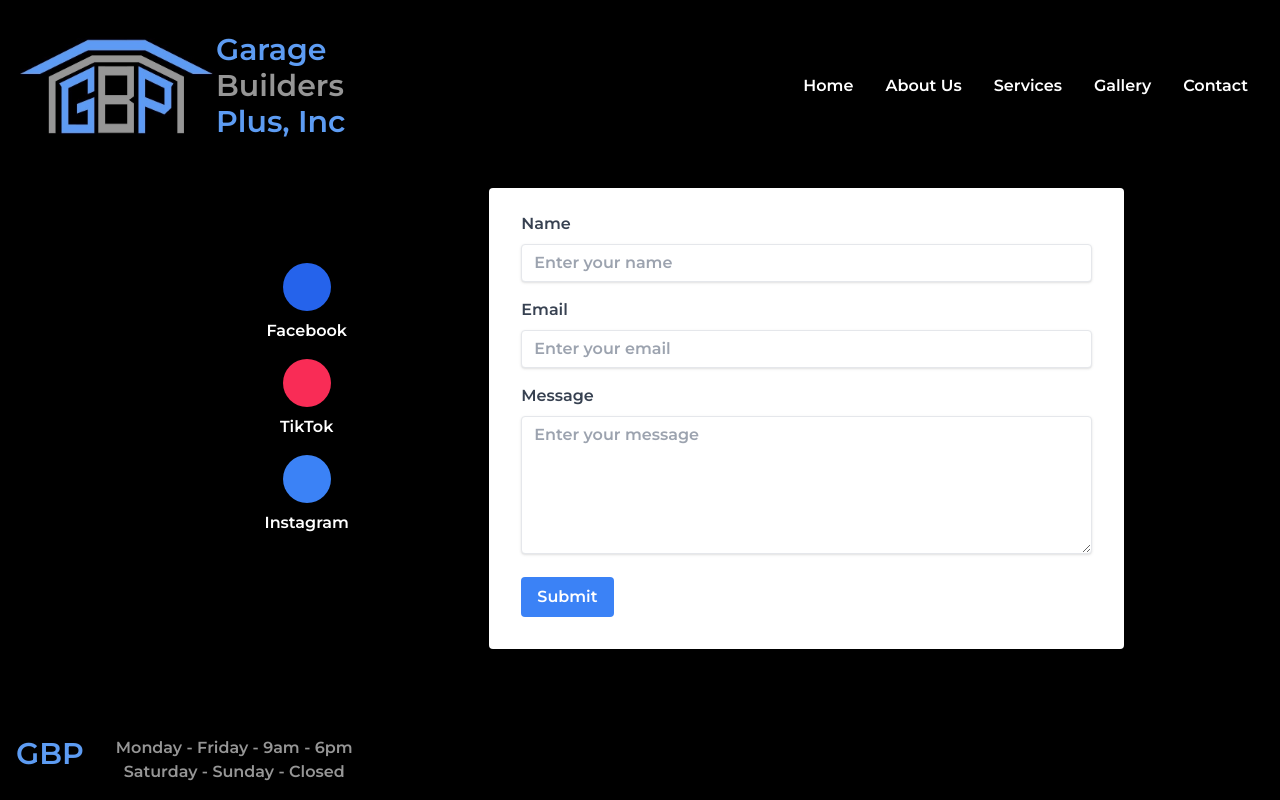
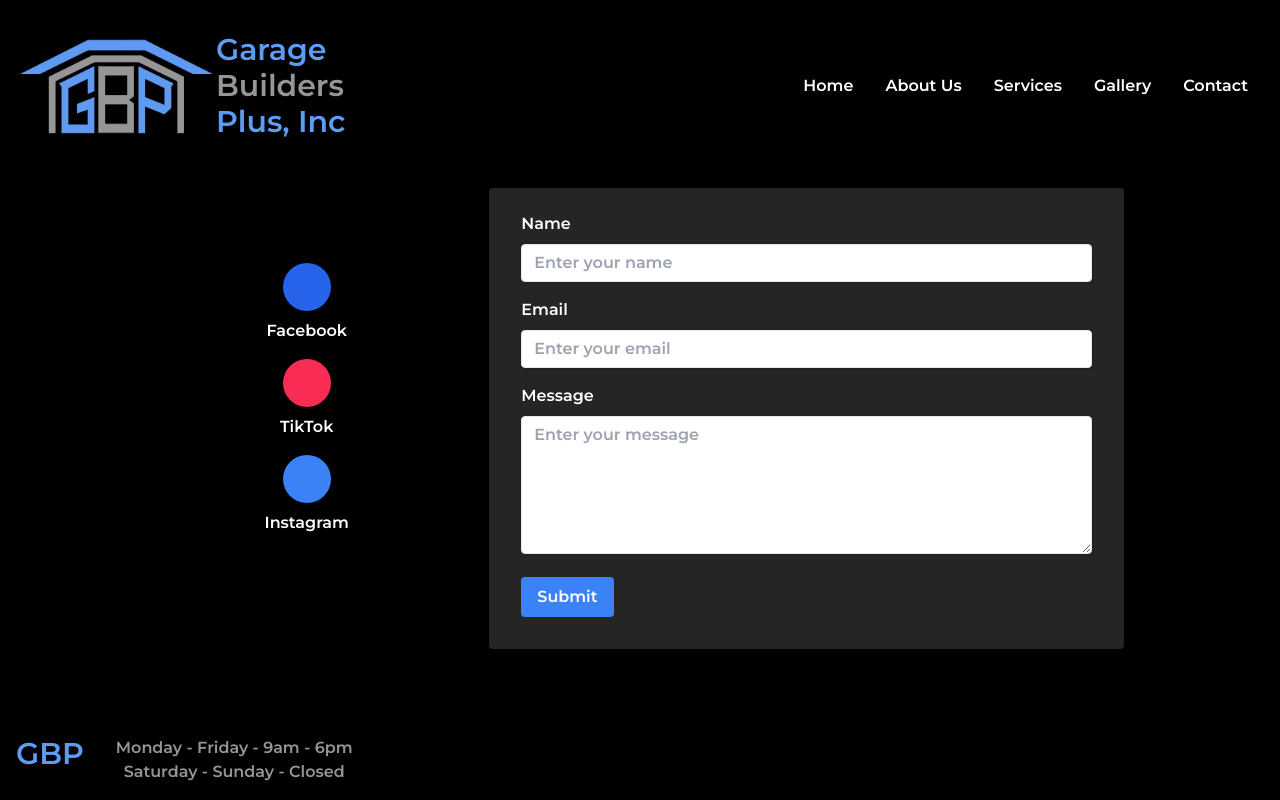
Before and after one commit to jurgenstevens/garage-builders-plus, a React (Vite) app: page /contact in a window 1280 px wide. Built offline with nearby package versions, Linux system fonts and the light colour scheme.

Commit message:
Update contact page forms' background color to charcoal.

```diff
--- a/src/components/About/Reviews.jsx
+++ b/src/components/About/Reviews.jsx
@@ -2,7 +2,7 @@ import React from 'react'
 
 export default function Reviews() {
   return (
-    <div className='max-w-lg w-full mx-auto md:mx-0 md:ml-4 bg-[#252525] text-[#5D9CF3] flex-grow rounded-2xl p-8 gap-4 mt-4'>
+  <div className='max-w-lg w-full mx-auto md:mx-0 md:ml-4 bg-[#252525] text-[#5D9CF3] flex-grow rounded-2xl p-8 gap-4 mt-4'>
     <h1 className='font-bold text-center text-3xl text-white mb-4'>Reviews</h1>
     <ul>
       <li>
--- a/src/pages/Contact.jsx
+++ b/src/pages/Contact.jsx
@@ -30,13 +30,13 @@ export default function Contact() {
         </div>
       </div>
       <div className='w-full md:w-1/2 lg:w-2/3 px-4 mt-10'>
-        <form className='bg-white shadow-md rounded px-8 pt-6 pb-8 mb-4'>
+        <form className='bg-[#252525] shadow-md rounded px-8 pt-6 pb-8 mb-4'>
           <div className='mb-4'>
-            <label className='block text-gray-700 font-bold mb-2' htmlFor='name'>
+            <label className='block text-white font-bold mb-2' htmlFor='name'>
               Name
             </label>
             <input
-              className='shadow appearance-none border rounded w-full py-2 px-3 text-gray-700 leading-tight focus:outline-none focus:shadow-outline'
+              className='shadow appearance-none border rounded w-full py-2 px-3 text-white leading-tight focus:outline-none focus:shadow-outline'
               id='name'
               type='text'
               placeholder='Enter your name'
@@ -44,13 +44,13 @@ export default function Contact() {
           </div>
           <div className='mb-4'>
             <label
-              className='block text-gray-700 font-bold mb-2'
+              className='block text-white font-bold mb-2'
               htmlFor='email'
             >
               Email
             </label>
             <input
-              className='shadow appearance-none border rounded w-full py-2 px-3 text-gray-700 leading-tight focus:outline-none focus:shadow-outline'
+              className='shadow appearance-none border rounded w-full py-2 px-3 text-white leading-tight focus:outline-none focus:shadow-outline'
               id='email'
               type='email'
               placeholder='Enter your email'
@@ -58,13 +58,13 @@ export default function Contact() {
           </div>
           <div className='mb-4'>
             <label
-              className='block text-gray-700 font-bold mb-2'
+              className='block text-white font-bold mb-2'
               htmlFor='message'
             >
               Message
             </label>
             <textarea
-              className='shadow appearance-none border rounded w-full py-2 px-3 text-gray-700 leading-tight focus:outline-none focus:shadow-outline'
+              className='shadow appearance-none border rounded w-full py-2 px-3 text-white leading-tight focus:outline-none focus:shadow-outline'
               id='message'
               rows='6'
               placeholder='Enter your message'
```
